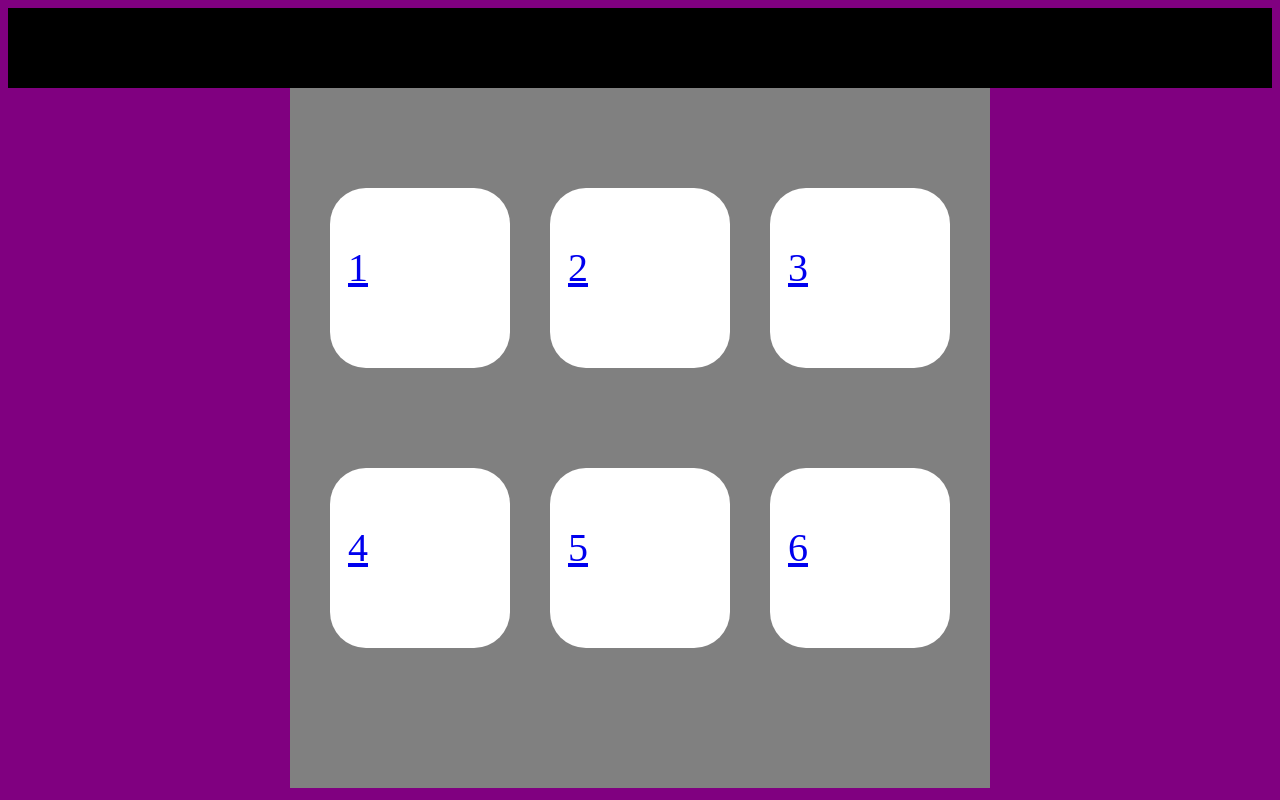
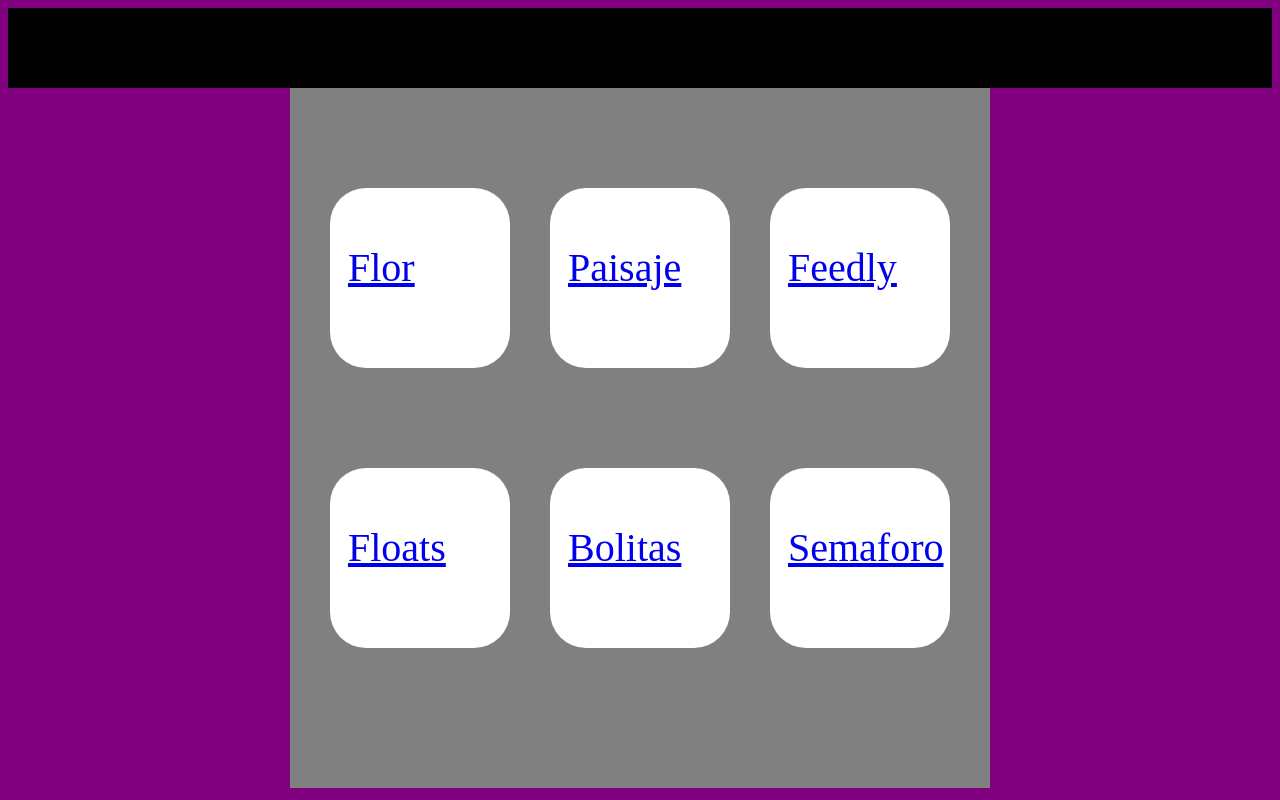
Before and after one commit to schkadri-alg/portfoli, a plain HTML site: page index.html in a window 1280 px wide. Drawn offline with Linux system fonts and the light colour scheme.

Commit message:
Update index.html

```diff
--- a/index.html
+++ b/index.html
@@ -9,12 +9,12 @@
   <body>
     <div id="cabecera"></div>
       <div id="contenedor">
-      <div class="bola"><a href="M08_UF01_FLOR/11_chkadri/index.html"><p>1</p></a></div>
-      <div class="bola"><a href="Mo8_uf01_paisaje/12_chkadri/Paisaje.html"><p>2</p></a></div>
-        <div class="bola"><a href="M08_06_Feedly_Chkadri/feedly/index.html"><p>3</p></a></div>
-        <div class="bola"><a href="M08_07_Floats_Chkadri/index.html"><p>4</p></a></div>
-        <div class="bola"><a href="M08_UF06_bolitas/index.html"><p>5</p></a></div>
-        <div class="bola"><a href="M08_UF06_semaforo/index.html"><p>6</p></a></div>
+      <div class="bola"><a href="M08_UF01_FLOR/11_chkadri/index.html"><p>Flor</p></a></div>
+      <div class="bola"><a href="Mo8_uf01_paisaje/12_chkadri/Paisaje.html"><p>Paisaje</p></a></div>
+        <div class="bola"><a href="M08_06_Feedly_Chkadri/feedly/index.html"><p>Feedly</p></a></div>
+        <div class="bola"><a href="M08_07_Floats_Chkadri/index.html"><p>Floats</p></a></div>
+        <div class="bola"><a href="M08_UF06_bolitas/index.html"><p>Bolitas</p></a></div>
+        <div class="bola"><a href="M08_UF06_semaforo/index.html"><p>Semaforo</p></a></div>
 
     </div>
 
```
